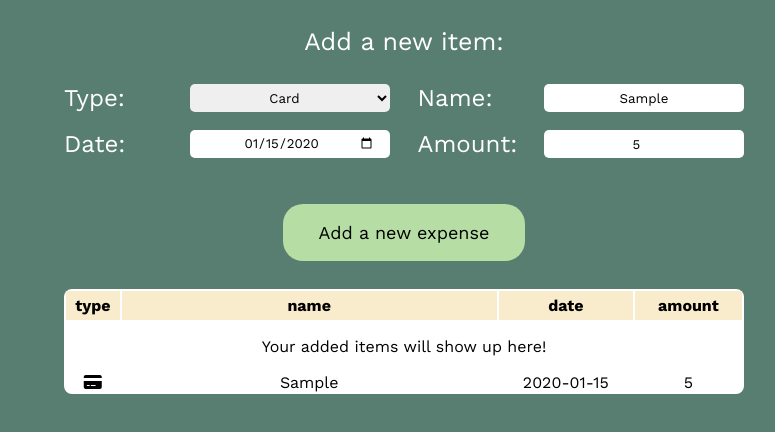
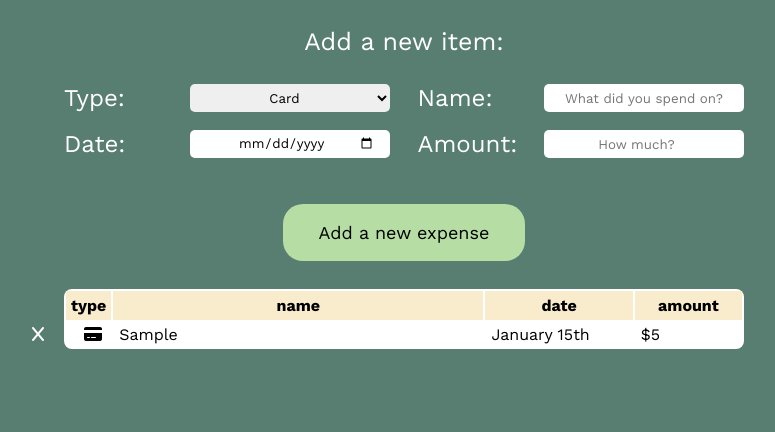
Before and after one commit to jsclampet/expense-tracker-app-sdmm-6, a plain HTML site: page index.html in a window 1280 px wide. Both pictures are taken after typing "Sample", "2020-01-15", "5" into the empty fields and a click on the button "Add a new expense". Shown: the part 90-522 px from the top of the page, without its empty margins (236-1011 px from the left). Drawn offline with nearby package versions, Linux system fonts and the light colour scheme.

Commit message:
final draft; added delete button along with more formatting for date

```diff
--- a/app.js
+++ b/app.js
@@ -3,7 +3,6 @@ const paymentType = document.getElementById("paymentType");
 const expenseName = document.getElementById("name");
 const expenseDate = document.getElementById("date");
 const expenseAmount = document.getElementById("amount");
-//tested all EXCEPT "expenseDate" , everything checks out so far
 
 let addButton = document.getElementById("add-button");
 addButton.addEventListener("click", (e) => {
@@ -19,18 +18,102 @@ const paymentIcons = {
   other: `<i class="fa-solid fa-question"></i>`,
 };
 
-//TABLE CELLS
+const months = [
+  "January",
+  "February",
+  "March",
+  "April",
+  "May",
+  "June",
+  "July",
+  "August",
+  "September",
+  "October",
+  "November",
+  "December",
+];
+
+const tablePlaceholder = document.getElementById("table-placeholder");
 const tableBody = document.getElementById("table-body");
 
+//
+//
+// DEMO / TESTING
+
+// const tableRowTest = document.createElement("tr");
+// tableRowTest.innerHTML = `
+//   <td>${paymentIcons.card}</td>
+//   <td>asdfasf</td>
+//   <td>${new Date()}</td>
+//   <td>1222</td>
+//   <button >❌</button>
+// `;
+// tableBody.append(tableRowTest);
+
+// DEMO / TESTING
+//
+//
+
 function onFormSubmit() {
+  tablePlaceholder.classList.add("hidden");
+
   const tableRow = document.createElement("tr");
+  tableRow.classList.add("expense-row");
   tableRow.innerHTML = `
-    <td>${paymentIcons[paymentType.value]}</td>
+    <td><a href="#"><i class="fa-solid fa-x close-icon"></i></a>${
+      paymentIcons[paymentType.value]
+    }</td>
     <td>${expenseName.value}</td>
-    <td>${expenseDate.value}</td>
-    <td>${expenseAmount.value}</td>
+    <td>${reformattedDate()}</td>
+    <td>$${expenseAmount.value}</td>
   `;
   tableBody.append(tableRow);
+  // clear form input values
+  expenseName.value = "";
+  expenseDate.value = "";
+  expenseAmount.value = "";
+
+  // remove expense
+  const closeBtn = document.querySelectorAll(".close-icon");
+  closeBtn.forEach((button, index) => {
+    button.addEventListener("click", (e, i) => {
+      let expenseRows = document.querySelectorAll(".expense-row");
+      expenseRows[index].remove();
+      // if no more expenses, display placeholder message
+      if (expenseRows.length < 2) {
+        tablePlaceholder.classList.remove("hidden");
+      }
+    });
+  });
+}
+
+function reformattedDate() {
+  let dateArray = expenseDate.value.split("-");
+  dateArray.shift();
+  let mappedDate = dateArray.map((item, i) =>
+    i === 0 ? months[item - 1] : item
+  );
+  let month = mappedDate[0];
+  let dayDigits = mappedDate[1].split("");
+  console.log(dayDigits);
+  let day = dayDigits[0] === "0" ? dayDigits[1] : dayDigits.join("");
+
+  // add suffix
+  switch (dayDigits[1]) {
+    case "1":
+      day = day + "st";
+      break;
+    case "2":
+      day = day + "nd";
+      break;
+    case "3":
+      day = day + "rd";
+      break;
+    default:
+      day = day + "th";
+  }
+
+  return `${month} ${day}`;
 }
 
 function formValidation() {
--- a/index.html
+++ b/index.html
@@ -69,9 +69,9 @@
       <table>
         <thead>
           <tr>
-            <th width="8%">type</th>
+            <th width="6%">type</th>
             <th>name</th>
-            <th width="20%">date</th>
+            <th width="22%">date</th>
             <th width="16%">amount</th>
           </tr>
         </thead>
--- a/style.css
+++ b/style.css
@@ -99,13 +99,40 @@ thead th {
 
 tbody #table-placeholder td {
   padding: 15px;
+  text-align: center;
 }
 
 .expenses td{
   padding: 10px;
 }
 
+.expense-row {
+  padding: 5px 0;
+}
 
+
+
+.expense-row a {
+  text-decoration: none;
+}
+
+.close-icon {
+  color: white;
+  position: relative;
+  right: 40px;
+}
+
+.close-icon:hover {
+  color: #F9ECCC;
+  -webkit-box-shadow: -16px 0px 49px -22px rgba(255,255,255,1);
+  -moz-box-shadow: -16px 0px 49px -22px rgba(255,255,255,1);
+  box-shadow: -16px 0px 49px -22px rgba(255,255,255,1);
+}
+
+td {
+  text-align: left;
+  padding: 3px 6px;
+}
 
 /* Utility */
 .hidden {
```
